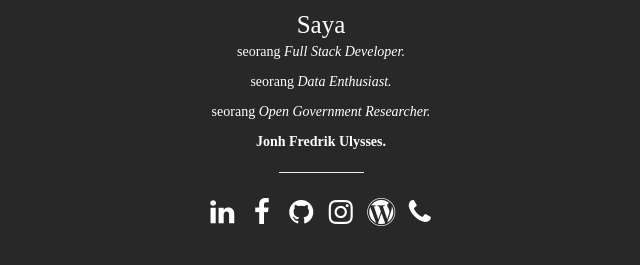
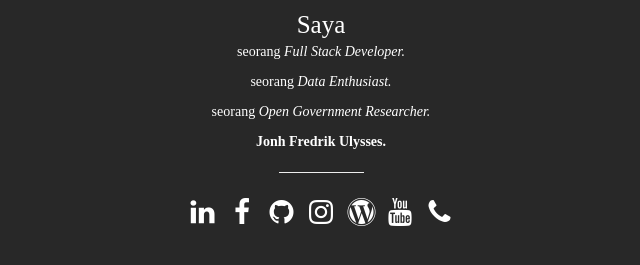
Before and after one commit to jonhfu/io-master, a plain HTML site: page index.html in a window 1280 px wide. Shown: the part 433-698 px from the top of the page, without its empty margins (319-959 px from the left). Drawn offline with nearby package versions, Linux system fonts and the light colour scheme; a web font is replaced by a local one.

Commit message:
Update index.html

```diff
--- a/index.html
+++ b/index.html
@@ -148,6 +148,9 @@
 						<a href="https://lenterajiwaku.wordpress.com" target="_blank">
 							<i class="fa fa-fw fa-wordpress fa-2x"></i>
 						</a>
+						<a href="https://www.youtube.com/channel/UCDhmmDKXjViUiEPceviClAw" target="_blank">
+							<i class="fa fa-fw fa-youtube fa-2x"></i>
+						</a>
 						<a data-toggle="modal" href='#contact'>
 							<i class="fa fa-fw fa-phone fa-2x"></i>
 						</a>
```
